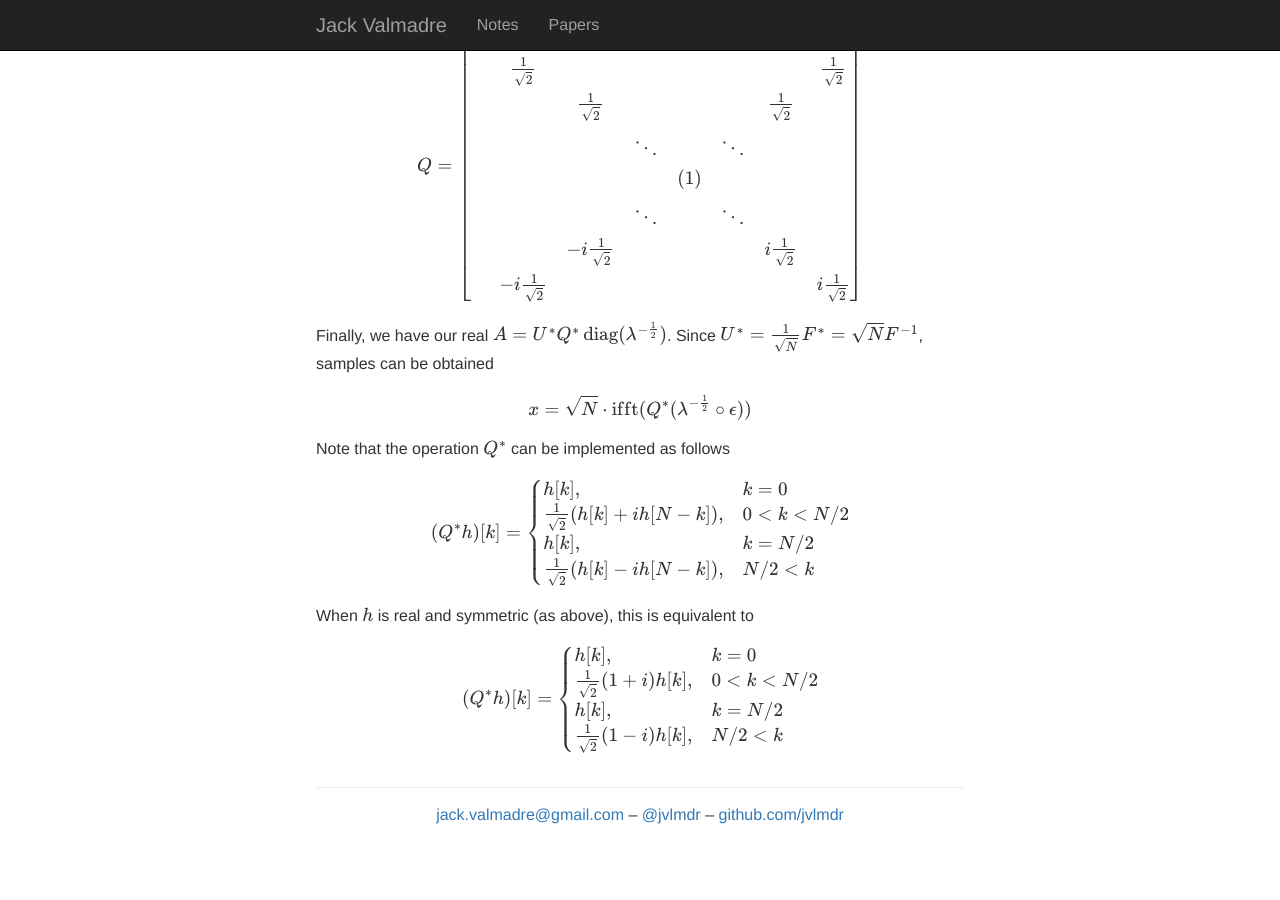
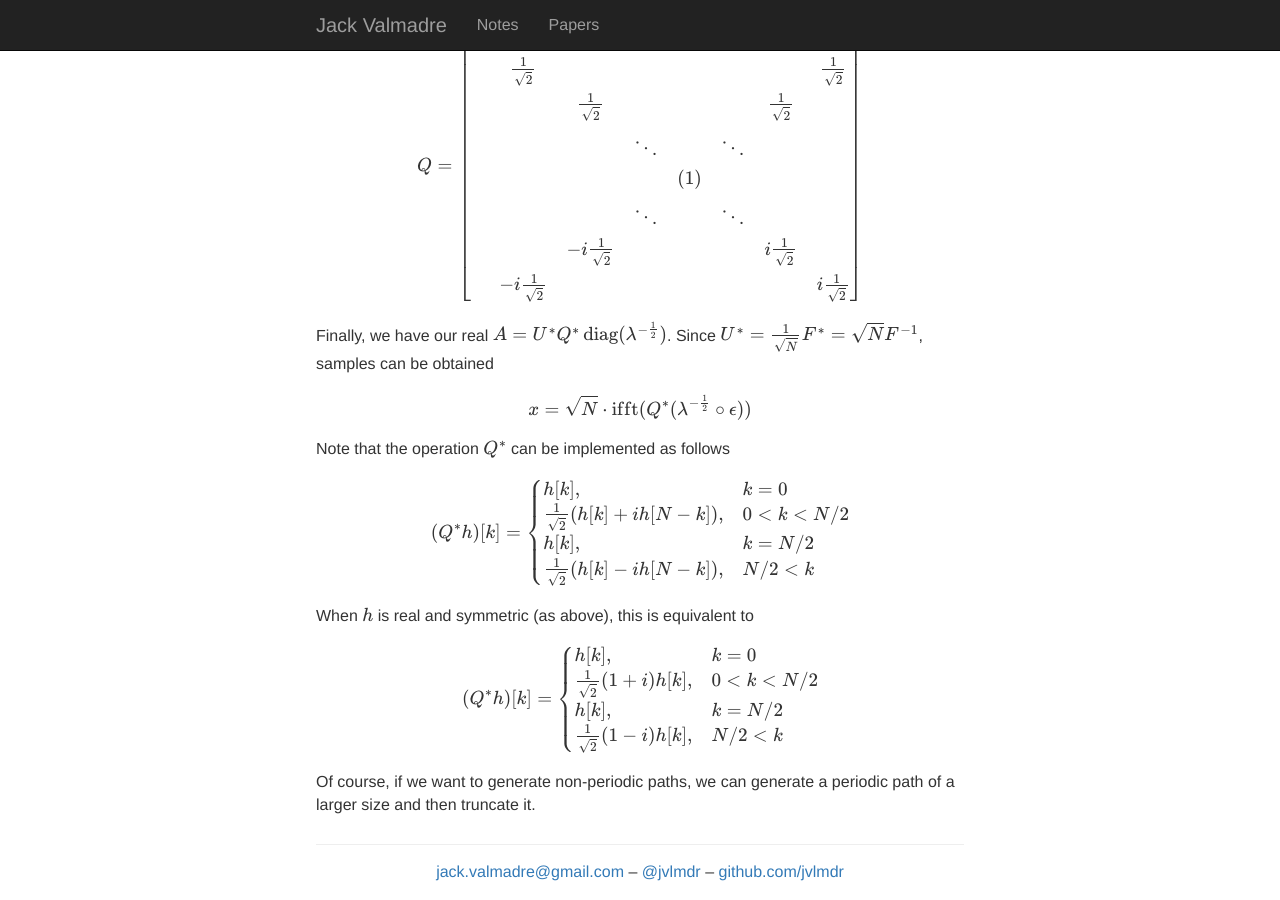
Before and after one commit to jvlmdr/jack.valmadre.net, a Jekyll site: the page built from notes/_posts/2020-01-06-sample-smooth-paths.md, in a window 1280 px wide and 900 px high, scrolled down 3347 px. Built offline with Jekyll 4.4.1, drawn with Linux system fonts in a browser that asks for light colours; nearby versions of some CDN libraries; formulas are drawn with MathJax 3; before the commit the page ends 4190 px from its top, so only the background shows below that.

Commit message:
Add comment for non-periodic paths

```diff
--- a/notes/_posts/2020-01-06-sample-smooth-paths.md
+++ b/notes/_posts/2020-01-06-sample-smooth-paths.md
@@ -160,3 +160,5 @@ h[k], & k = 0 \\
 h[k], & k = N / 2 \\
 \frac{1}{\sqrt{2}} (1 - i) h[k], & N / 2 < k
 \end{cases} $$
+
+Of course, if we want to generate non-periodic paths, we can generate a periodic path of a larger size and then truncate it.
```
